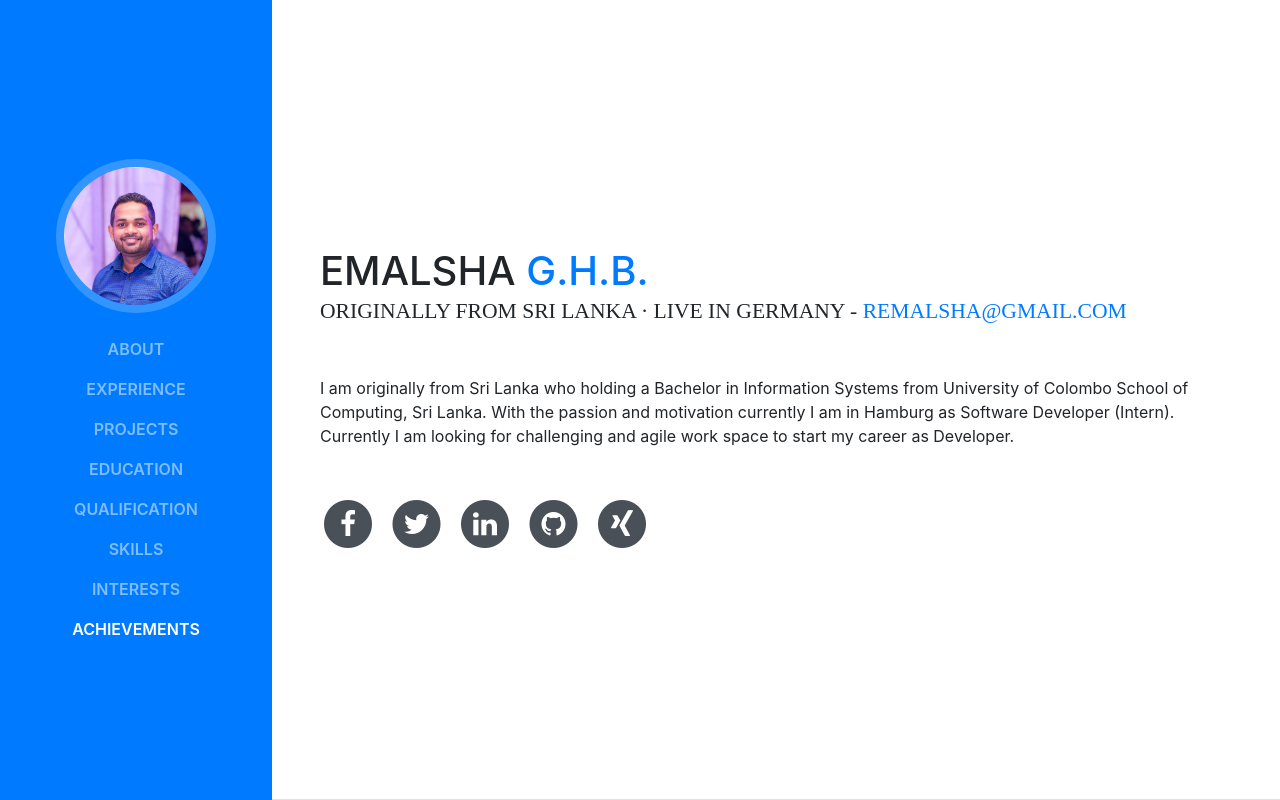
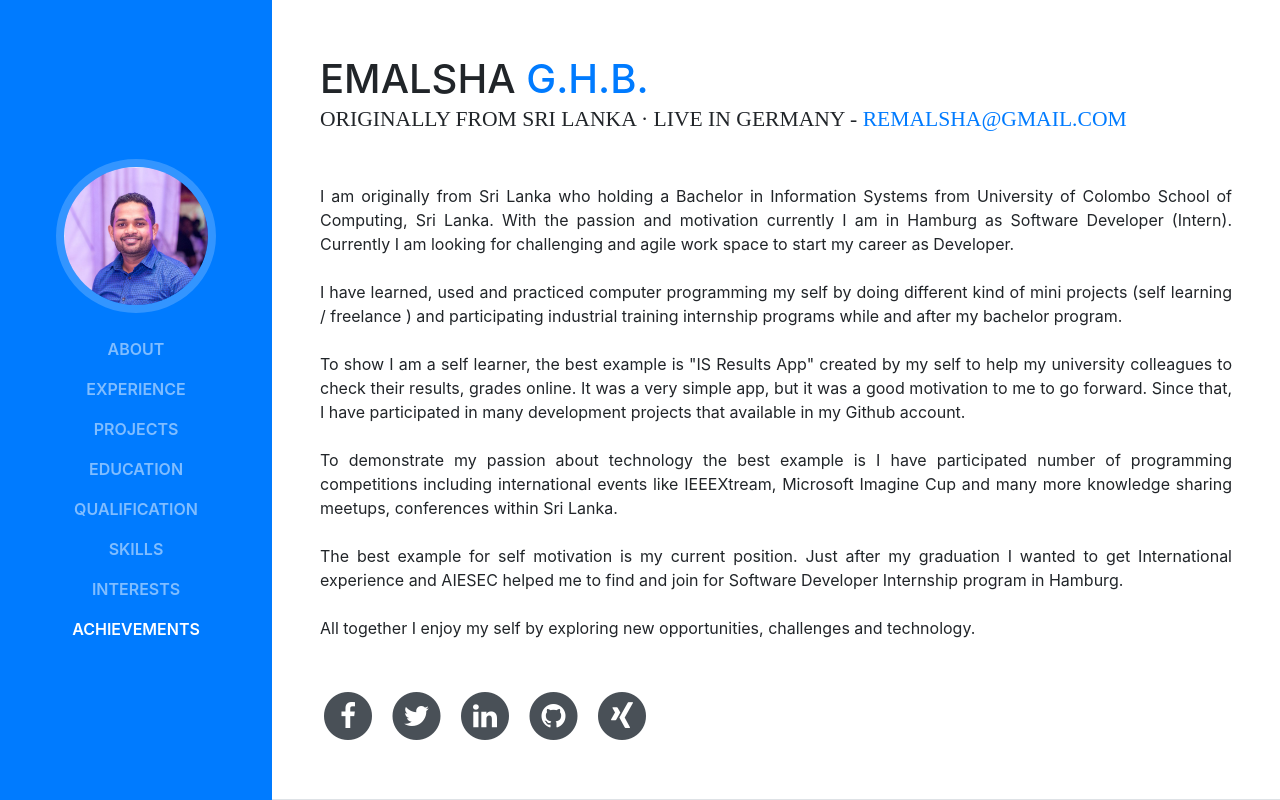
Before and after one commit to Emalsha/emalsha.github.io, a website with bundled scripts: page index.html in a window 1280 px wide. Shown: the top 800 px of the page. Built offline with nearby package versions, Linux system fonts and the light colour scheme; a web font is replaced by a local one.

Commit message:
Update introduction

```diff
--- a/index.html
+++ b/index.html
@@ -78,11 +78,31 @@
         <div class="subheading mb-5">ORIGINALLY FROM SRI LANKA · LIVE IN GERMANY -
           <a href="mailto:remalsha@gmail.com">remalsha@gmail.com</a>
         </div>
-        <p class="mb-5">
+        <p class="mb-5 text-justify">
           I am originally from Sri Lanka who holding a Bachelor in Information Systems from University of Colombo
           School of Computing, Sri Lanka.
           With the passion and motivation currently I am in Hamburg as Software Developer (Intern).
           Currently I am looking for challenging and agile work space to start my career as Developer.
+          <br><br>
+          I have learned, used and practiced computer programming my self by doing different kind of mini projects
+          (self learning / freelance ) and participating industrial training internship programs while and after my
+          bachelor program.
+          <br><br>
+          To show I am a self learner, the best example is "IS Results App" created by my self to help my university
+          colleagues to check their results, grades online. It was a very simple app, but it was a good motivation to
+          me to go forward. Since that, I have participated in many development projects that available in my Github
+          account.
+          <br><br>
+          To demonstrate my passion about technology the best example is I have participated number of programming
+          competitions including international events like IEEEXtream, Microsoft Imagine Cup and many more knowledge
+          sharing meetups, conferences within Sri Lanka.
+          <br><br>
+          The best example for self motivation is my current position. Just after my graduation I wanted to get
+          International experience and AIESEC helped me to find and join for Software Developer Internship program in
+          Hamburg.
+          <br><br>
+          All together I enjoy my self by exploring new opportunities, challenges and technology.
+
         </p>
         <ul class="list-inline list-social-icons mb-0">
           <li class="list-inline-item">
```
Lines whose indentation alone changed are shown as unchanged.
